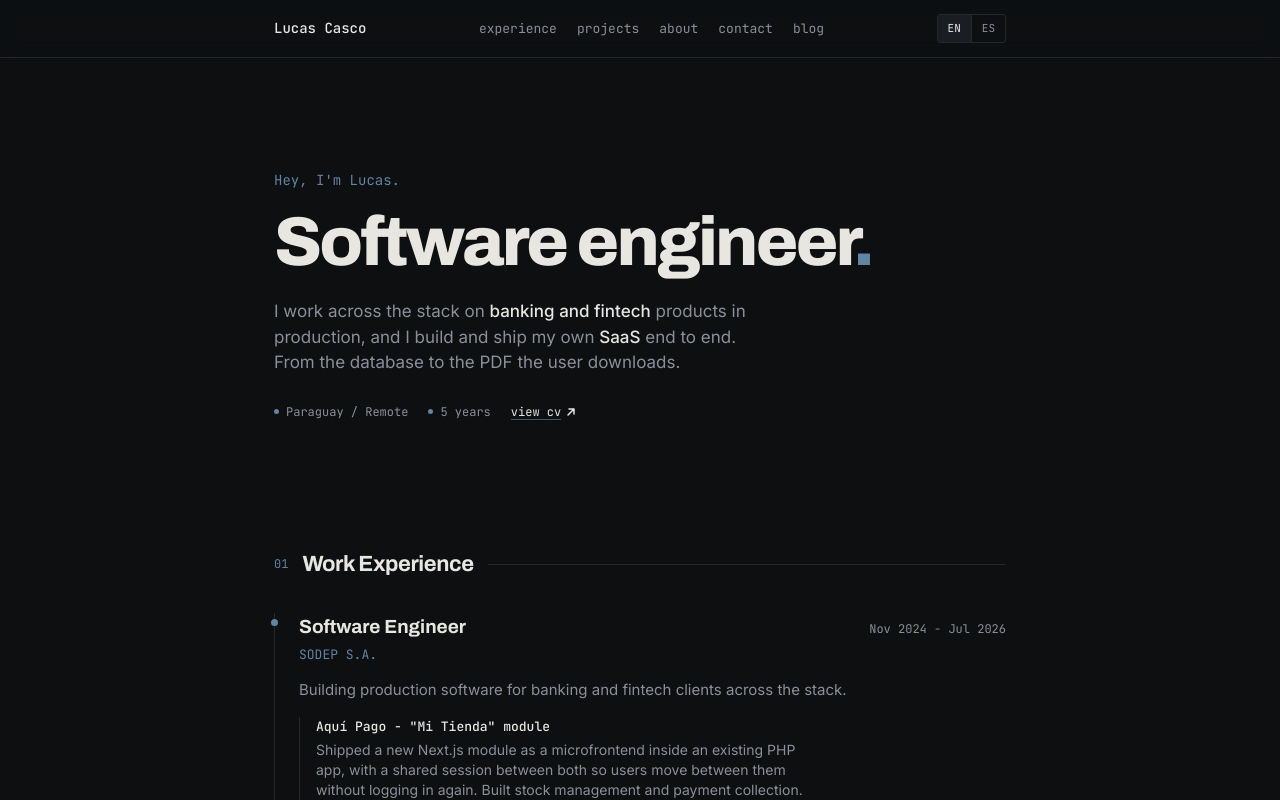
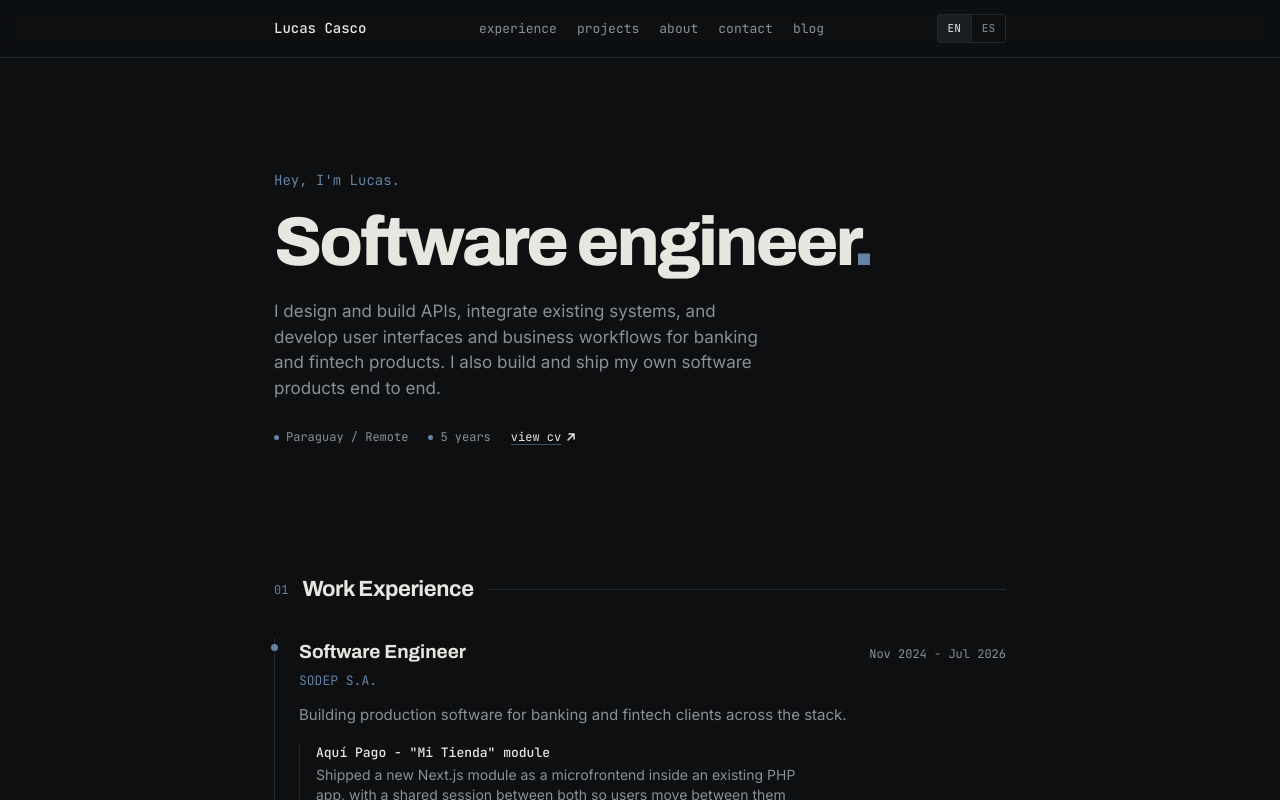
Before and after one commit to isaias-alt/lucasco.dev, a Next.js app: page / in a window 1280 px wide. Shown: the top 800 px of the page. Built offline with nearby package versions, Linux system fonts and the light colour scheme; no server answers.

Commit message:
fix: rewrite hero summary in both languages

```diff
--- a/src/data/resume.ts
+++ b/src/data/resume.ts
@@ -89,7 +89,7 @@ const en: Resume = {
   greeting: "Hey, I'm Lucas.",
   headline: "Software engineer.",
   summary:
-    "I work across the stack on **banking and fintech** products in production, and I build and ship my own **SaaS** end to end. From the database to the PDF the user downloads.",
+    "I design and build APIs, integrate existing systems, and develop user interfaces and business workflows for banking and fintech products. I also build and ship my own software products end to end.",
   meta: ["Paraguay / Remote", "5 years"],
   experience: [
     {
@@ -226,7 +226,7 @@ const es: Resume = {
   greeting: "Hola, soy Lucas.",
   headline: "Ingeniero de software.",
   summary:
-    "Trabajo en todo el stack en productos de **banca y fintech** en producción, y construyo y despliego mis propios **SaaS** de punta a punta. Desde la base de datos hasta el PDF que descarga el usuario.",
+    "Diseño e implemento APIs, integro sistemas existentes y desarrollo interfaces de usuario y flujos de negocio para productos de banca y fintech. También construyo y despliego mis propios productos de software de punta a punta.",
   meta: ["Paraguay / Remoto", "5 años"],
   experience: [
     {
```
